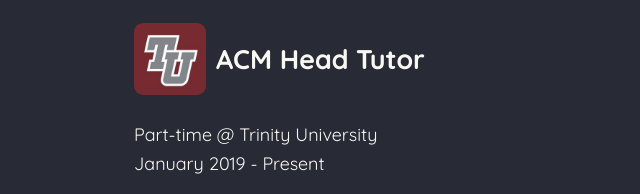
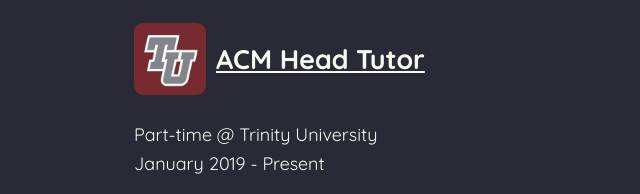
Before and after one commit to TempixTL/tempixtl.github.io, an Eleventy site: page src/experience.njk in a window 1280 px wide. Shown: the part 445-639 px from the top of the page, 181-821 px from the left. Built offline with nearby package versions, Linux system fonts and the light colour scheme; Eleventy itself is replaced by a stand-in of ours; files that its build step writes are made by us from their sources.

Commit message:
Add self-link to headers

```diff
--- a/src/experience.njk
+++ b/src/experience.njk
@@ -24,7 +24,7 @@ header:
     {% if exp.img %}
       <img src="{{ exp.img.src }}" alt="{{ exp.img.alt }}">
     {% endif %}
-    <h2>{{ exp.title }}</h2>
+    <h2><a href="#{{ exp.title | urlencode }}">{{ exp.title }}</a></h2>
   </div>
   <p>
     {% if exp.company %}
```
